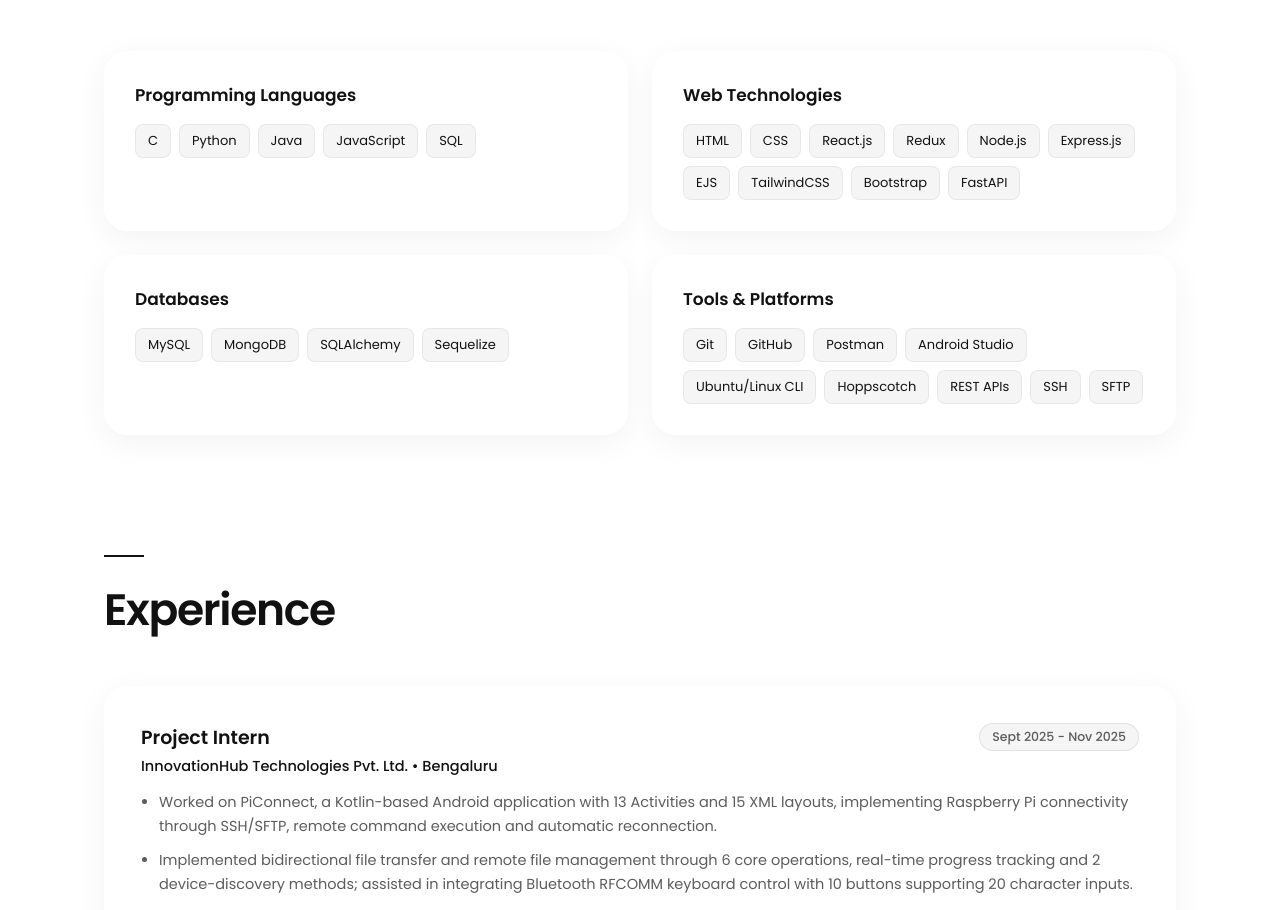
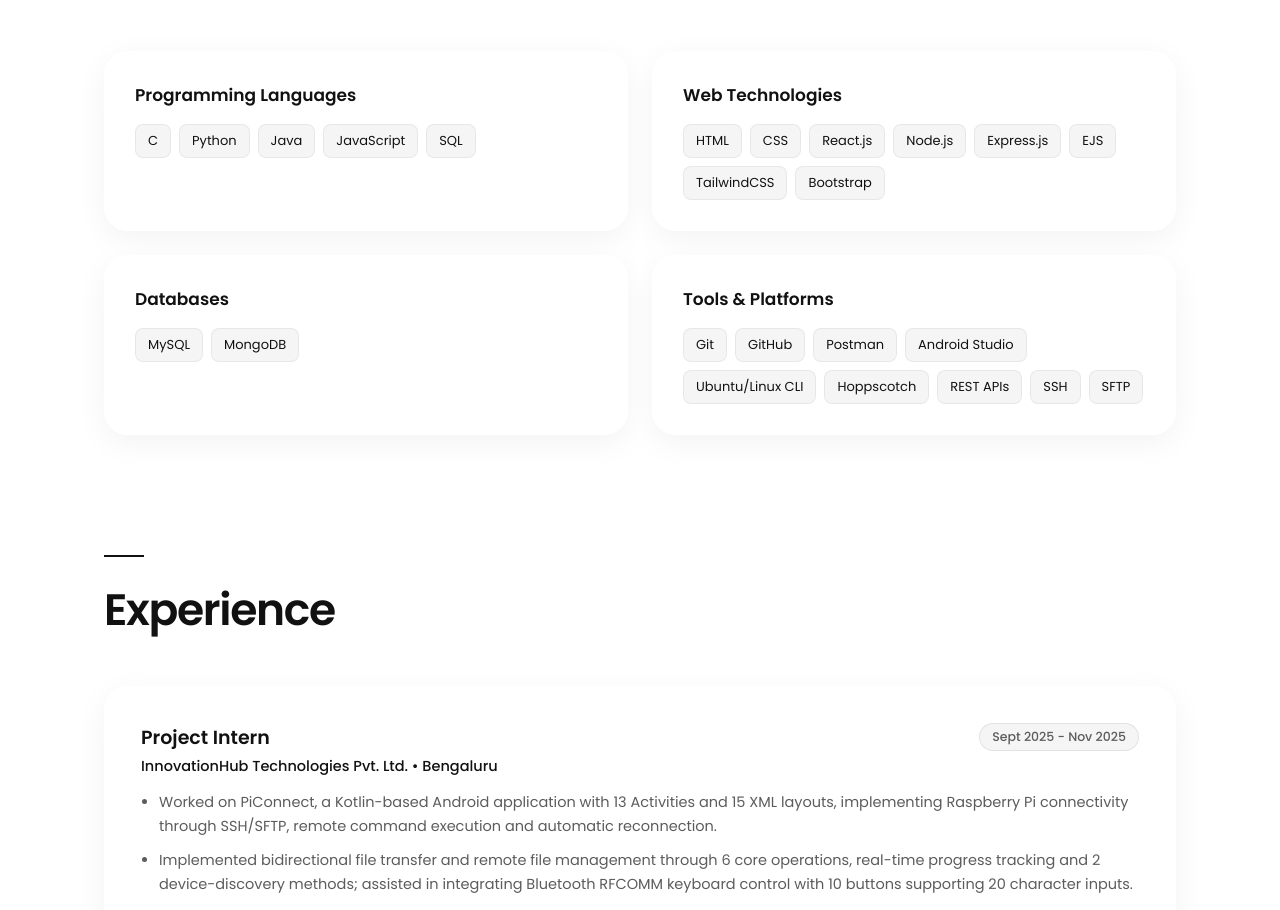
Before and after one commit to likithg2/Portfolio, a React (Vite) app: page / in a window 1280 px wide. Shown: the part 2900-3810 px from the top of the page. Built offline with nearby package versions, Linux system fonts and the light colour scheme.

Commit message:
chore: remove FastAPI, Redux, SQLAlchemy, and Sequelize from technical skills

```diff
--- a/src/components/Skills.jsx
+++ b/src/components/Skills.jsx
@@ -5,11 +5,11 @@ const skills = [
   },
   {
     category: "Web Technologies",
-    items: ["HTML", "CSS", "React.js", "Redux", "Node.js", "Express.js", "EJS", "TailwindCSS", "Bootstrap", "FastAPI"]
+    items: ["HTML", "CSS", "React.js", "Node.js", "Express.js", "EJS", "TailwindCSS", "Bootstrap"]
   },
   {
     category: "Databases",
-    items: ["MySQL", "MongoDB", "SQLAlchemy", "Sequelize"]
+    items: ["MySQL", "MongoDB"]
   },
   {
     category: "Tools & Platforms",
```
